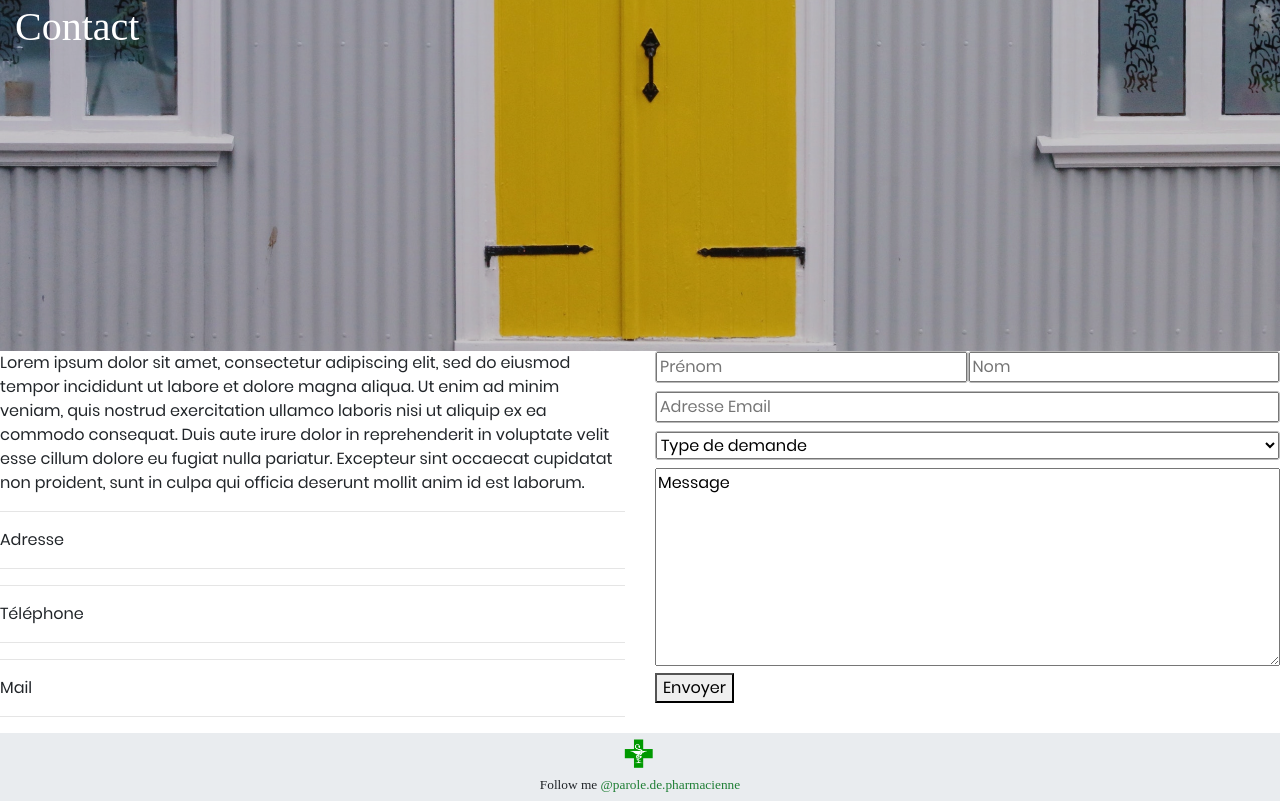
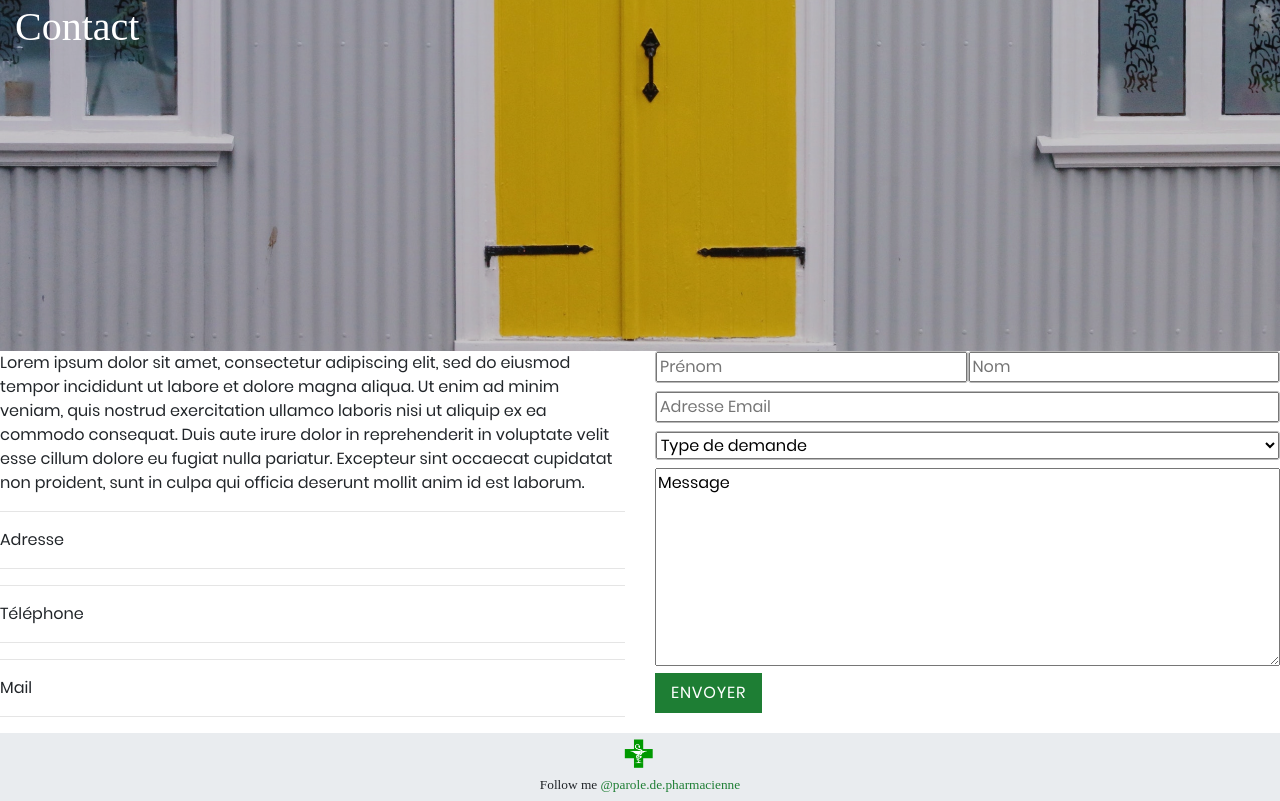
Before and after one commit to leo411/Parole-de-pharmacienne, a Gatsby site: page /contact in a window 1280 px wide. Shown: the part 345-1146 px from the top of the page. Built offline with nearby package versions, Linux system fonts and the light colour scheme; Gatsby itself is replaced by a stand-in of ours; a web font is replaced by a local one.

Commit message:
mise en forme du bouton

```diff
--- a/src/components/form.css
+++ b/src/components/form.css
@@ -10,3 +10,18 @@
 select {
     width: 100%;
 }
+
+.button {
+    background: #1e7e34;
+    color: white;
+    text-transform: uppercase;
+    text-decoration: none;
+    font-weight: 100;
+    letter-spacing: 0.05em;
+    font-size: 1rem;
+    display: inline-block;
+    padding: 0.5rem 1rem;
+    border: none;
+    transition: all 0.2s ease;
+    cursor: pointer;
+}
--- a/src/components/form.js
+++ b/src/components/form.js
@@ -29,7 +29,7 @@ const Form = props => (
         <textarea style={{ width: '100%' }} type="text" rows="8">
             Message
         </textarea>
-        <button>Envoyer</button>
+        <button className="button">Envoyer</button>
     </form>
 )
 
```
